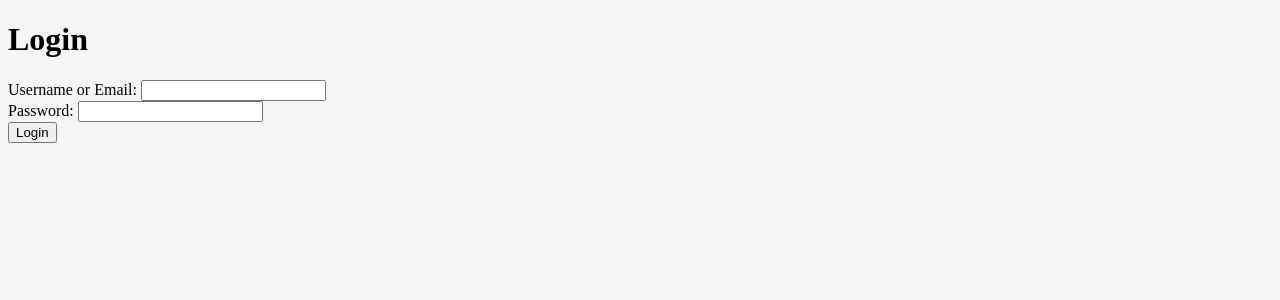
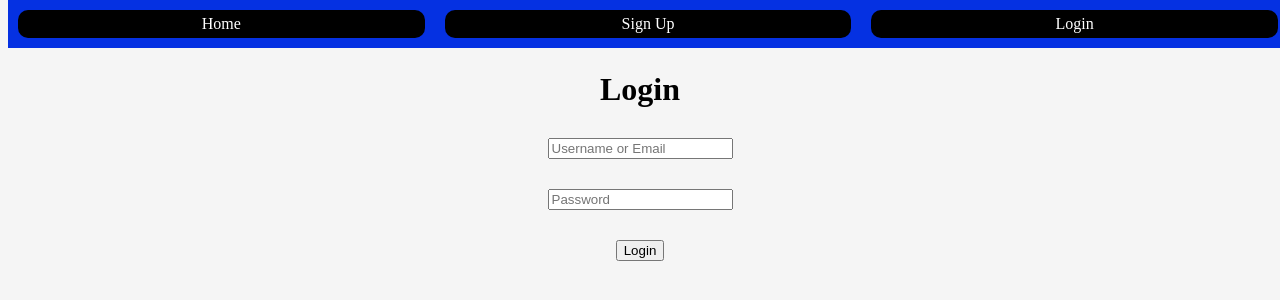
Before and after one commit to WarrenWittcop/Choozy-Whirl, a Flask app: page /login in a window 1280 px wide. Shown: the top 300 px of the page. Run offline with Flask 3, Linux system fonts and the light colour scheme.

Commit message:
styling and 1st wheel attempt

```diff
--- a/app.py
+++ b/app.py
@@ -61,7 +61,7 @@ def login():
 
     return render_template('login.html')
 
-# Route for profile
+# route for profile
 @app.route('/profile')
 def profile():
     if 'user_id' not in session:
@@ -70,19 +70,35 @@ def profile():
     username = session['user_id']
     return render_template('profile.html', username=username)
 
-@app.route('/wheels')
+# route for wheels
+@app.route('/wheels', methods=['GET', 'POST'])
 def wheels():
     if 'user_id' not in session:
         return redirect(url_for('login'))
 
     user_id = session['user_id']
+    user_wheels = get_user_wheels(user_id)
 
-    #function get_user_wheels()
-    user_wheels = get_user_wheels(user_id)
+    if request.method == 'POST':
+        if request.form['action'] == 'create':
+            wheel_name = request.form['wheel_name']
+            options = [option.strip() for option in request.form['options'].split(',')]
+            user_wheels.append({'name': wheel_name, 'options': options})
+            user_wheels[user_id] = user_wheels
+        elif request.form['action'] == 'delete':
+            wheel_index = int(request.form['wheel_index'])
+            del user_wheels[wheel_index]
+        elif request.form['action'] == 'update':
+            wheel_index = int(request.form['wheel_index'])
+            wheel_name = request.form['wheel_name']
+            options = [option.strip() for option in request.form['options'].split(',')]
+            user_wheels[wheel_index] = {'name': wheel_name, 'options': options}
+
+        return redirect(url_for('wheels'))
 
     return render_template('wheels.html', user_wheels=user_wheels)
 
-# Route for logout
+# route for logout
 @app.route('/logout')
 def logout():
     session.pop('user_id', None)
--- a/static/script.js
+++ b/static/script.js
@@ -1,2 +1,2 @@
 
-alert('Text')
+// alert('Text')
--- a/static/styles.css
+++ b/static/styles.css
@@ -3,7 +3,7 @@ body {
 }
 
 nav {
-    background-color: #333;
+    background-color: #0531e2;
     color: #fff;
     padding: 10px 0;
     position: fixed;
@@ -29,3 +29,123 @@ nav ul li a {
     color: #fff;
     text-decoration: none;
 }
+
+.link-container {
+    display: inline-block;
+    position: relative;
+    background-color: black;
+    padding: 5px 10px;
+    border-radius: 10px;
+    margin: 0 10px;
+  }
+
+  .link-container a {
+    color: #fff;
+    text-decoration: none;
+  }
+
+  .link-container a:before {
+    content: "";
+    background: linear-gradient(90deg,
+      #ff2400,
+      #e81d1d,
+      #e8b71d,
+      #e3e81d,
+      #1de840,
+      #1ddde8,
+      #2b1de8,
+      #dd00f3,
+      #dd00f3,
+      #ff2400,
+      #e81d1d,
+      #e8b71d,
+      #e3e81d,
+      #1de840,
+      #1ddde8,
+      #2b1de8,
+      #dd00f3,
+      #dd00f3);
+    position: absolute;
+    top: -5px;
+    left: -5px;
+    background-size: 200%;
+    z-index: -1;
+    filter: blur(5px);
+    width: calc(100% + 10px);
+    height: calc(100% + 10px);
+    animation: glowing 20s linear infinite;
+    opacity: 0;
+    transition: opacity 0.3s ease-in-out;
+    border-radius: 15px;
+  }
+
+  .link-container a:hover:before {
+    opacity: 1;
+  }
+
+  @keyframes glowing {
+    0% {
+      background-position: 0 0;
+    }
+
+    100% {
+      background-position: 200% 0;
+    }
+  }
+
+/* styling for home.html */
+
+.welcome-text {
+    font-size: 1.5em;
+    font-weight: bold;
+}
+
+.welcome-text, .rainbow-text {
+    background: linear-gradient(90deg,
+        #ff2400,
+        #e81d1d,
+        #e8b71d,
+        #e3e81d,
+        #1de840,
+        #1ddde8,
+        #2b1de8,
+        #dd00f3,
+        #dd00f3,
+        #ff2400,
+        #e81d1d,
+        #e8b71d,
+        #e3e81d,
+        #1de840,
+        #1ddde8,
+        #2b1de8,
+        #dd00f3,
+        #dd00f3);
+    background-size: 200%;
+    -webkit-background-clip: text;
+    background-clip: text;
+    color: transparent;
+    animation: glowing 20s linear infinite;
+}
+
+@keyframes glowing {
+    0% {
+        background-position: 0 0;
+    }
+    100% {
+        background-position: 200% 0;
+    }
+}
+
+.words {
+    text-align: center;
+}
+
+/* styling for login.html */
+
+.login-form {
+    margin-top: 30px;
+}
+
+.margin-bot {
+    margin-bottom: 30px;
+}
--- a/templates/base.html
+++ b/templates/base.html
@@ -10,13 +10,13 @@
     <nav>
         <ul>
             {% if 'user_id' in session %}
-                <li><a href="{{ url_for('profile') }}">Profile</a></li>
-                <li><a href="{{ url_for('wheels') }}">Wheels</a></li>
-                <li><a href="{{ url_for('logout') }}">Logout</a></li>
+                <li class="link-container"><a href="{{ url_for('profile') }}">Profile</a></li>
+                <li class="link-container"><a href="{{ url_for('wheels') }}">Wheels</a></li>
+                <li class="link-container"><a href="{{ url_for('logout') }}">Logout</a></li>
             {% else %}
-                <li><a href="{{ url_for('hello') }}">Home</a></li>
-                <li><a href="{{ url_for('signupuserroute') }}">Sign Up</a></li>
-                <li><a href="{{ url_for('login') }}">Login</a></li>
+                <li class="link-container"><a href="{{ url_for('hello') }}">Home</a></li>
+                <li class="link-container"><a href="{{ url_for('signupuserroute') }}">Sign Up</a></li>
+                <li class="link-container"><a href="{{ url_for('login') }}">Login</a></li>
             {% endif %}
         </ul>
     </nav>
--- a/templates/login.html
+++ b/templates/login.html
@@ -1,23 +1,21 @@
 
-<!DOCTYPE html>
-<html lang="en">
-<head>
-    <meta charset="UTF-8">
-    <meta name="viewport" content="width=device-width, initial-scale=1.0">
-    <title>Login</title>
-    <link rel="stylesheet" href="{{ url_for('static', filename='styles.css') }}">
-</head>
-<body>
-    <h1>Login</h1>
-    <form method="post" action="{{ url_for('login') }}">
-        <label for="identifier">Username or Email:</label>
-        <input type="text" id="identifier" name="identifier" required><br>
-        <label for="password">Password:</label>
-        <input type="password" id="password" name="password" required><br>
-        <button type="submit">Login</button>
-    </form>
+{% extends 'base.html' %}
+
+{% block title %} Login {% endblock %}
+
+{% block body %}
+
+    <div class="words">
+        <h1 style="padding-top: 50px;">Login</h1>
+            <form method="post" action="{{ url_for('login') }}" class="login-form">
+                <input type="text" id="identifier" name="identifier" placeholder="Username or Email" required class="margin-bot"><br>
+                <input type="password" id="password" name="password" placeholder="Password" required class="margin-bot"><br>
+                <button type="submit">Login</button>
+            </form>
+    </div>
+
     {% if error %}
         <p style="color: red;">{{ error }}</p>
     {% endif %}
-</body>
-</html>
+
+{% endblock%}
```
Also changed, not shown: templates/home.html (+7 -3 lines), templates/signup.html (+10 -12 lines), templates/wheels.html (+33 -0 lines).
